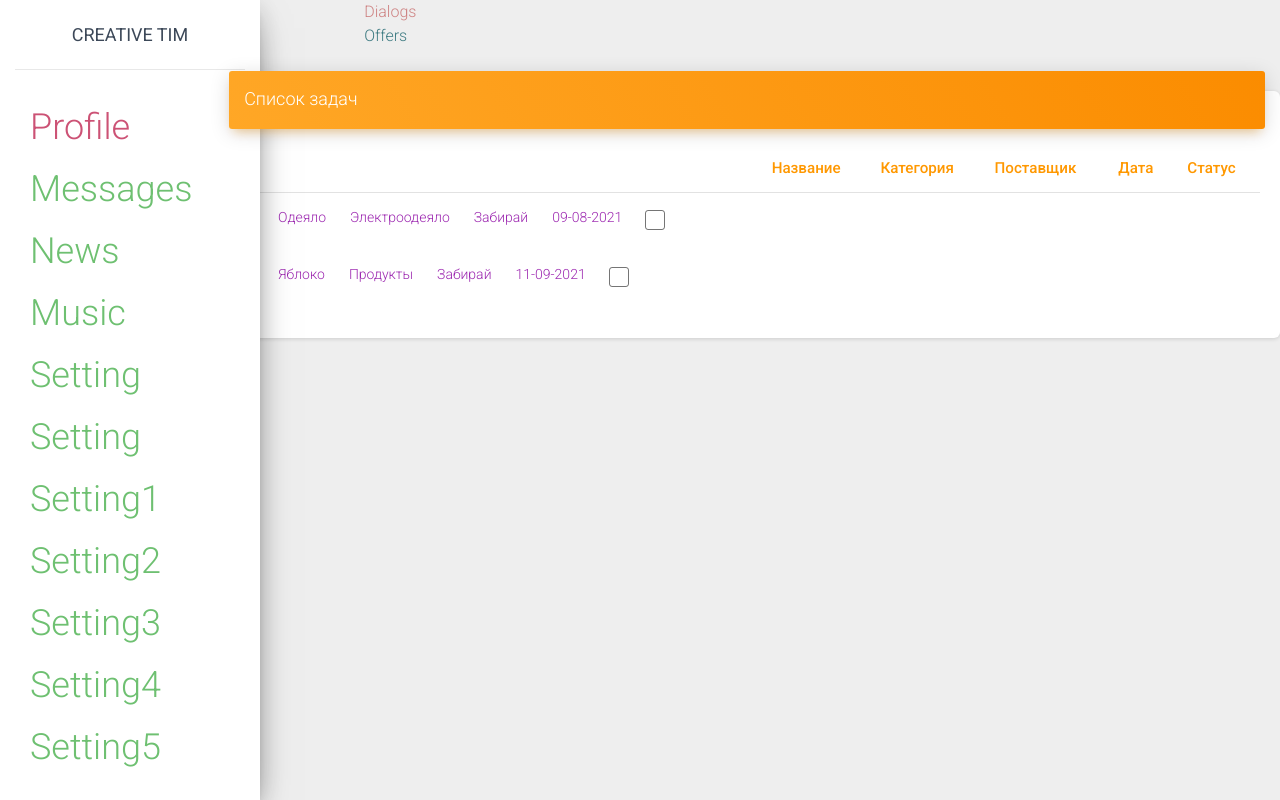
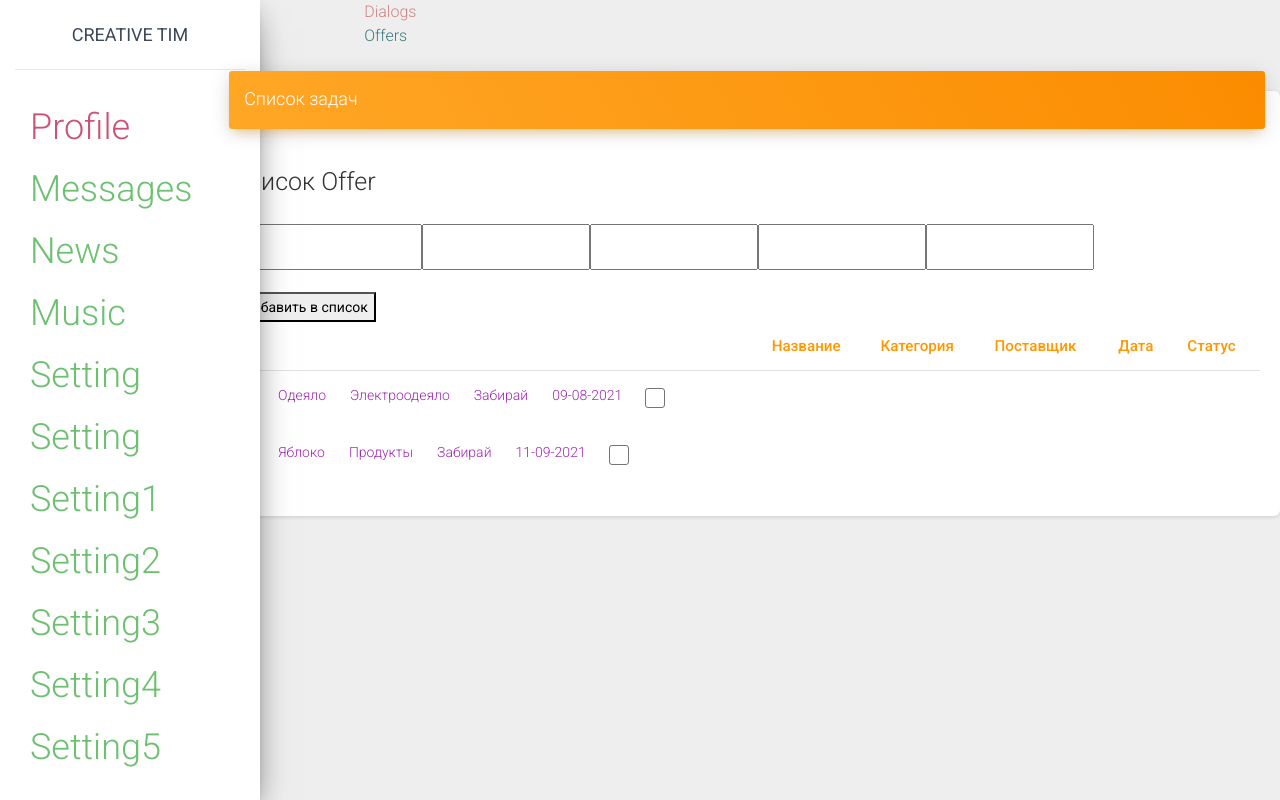
Before and after one commit to mossberg500/zabiray-react, a React (Create React App) app: page /offers in a window 1280 px wide. Built offline with nearby package versions, Linux system fonts and the light colour scheme.

Commit message:
в offers добавили колбэк функцию 13092021

```diff
--- a/src/app/views/Offers/Offers.jsx
+++ b/src/app/views/Offers/Offers.jsx
@@ -7,7 +7,11 @@ const Offers = (props) => {
                                                               name={off.name}
                                                               categoryId={off.categoryId}
                                                               supplierId={off.supplierId}
-                                                              date={off.date} /> );
+                                                              date={off.date}/>);
+
+    let addNewOffers = () => {
+        alert('Hey');
+    };
 
 
     return (
@@ -16,6 +20,24 @@ const Offers = (props) => {
                 <h4 class="card-title">Список задач</h4>
             </div>
             <div class="card-body table-responsive">
+                <h3>список Offer</h3>
+                <div>
+                    <div className="card-body table-responsive">
+                        <textarea></textarea>
+                        <textarea></textarea>
+                        <textarea></textarea>
+                        <textarea></textarea>
+                        <textarea></textarea>
+
+                    </div>
+                    <div>
+                        {/* концепция callbeck-ов когда мы не вызываем функцию а отдаем её кому-то
+                        чтобы ее этот кто-то вызвал. */}
+                        <button onClick={ addNewOffers }>Добавить в список</button>
+                    </div>
+                </div>
+
+
                 <table class="table table-hover">
                     <thead class="text-warning">
                     <th>#</th>
@@ -27,9 +49,7 @@ const Offers = (props) => {
                     </thead>
                     <tbody>
                     <tr>
-                        { newOffers }
-                        {/*    <Offer id='1' name='Одеяло' categoryId='Электроодеяло' supplierId='Забирай' date='09-08-2021' />
-                        <Offer id='2' name='Яблоко' categoryId='Продукты' supplierId='Забирай' date='11-09-2021' />*/}
+                        {newOffers}
                     </tr>
                     </tbody>
                 </table>
```
